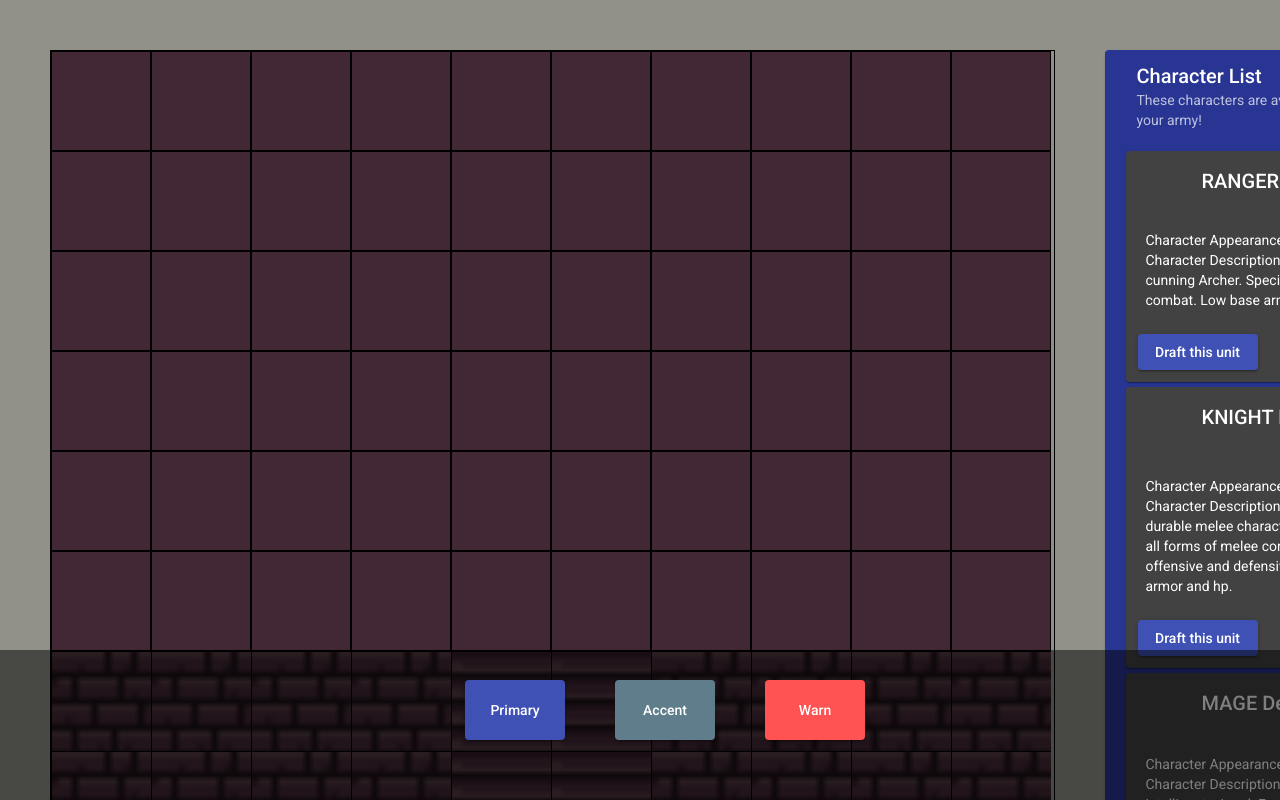
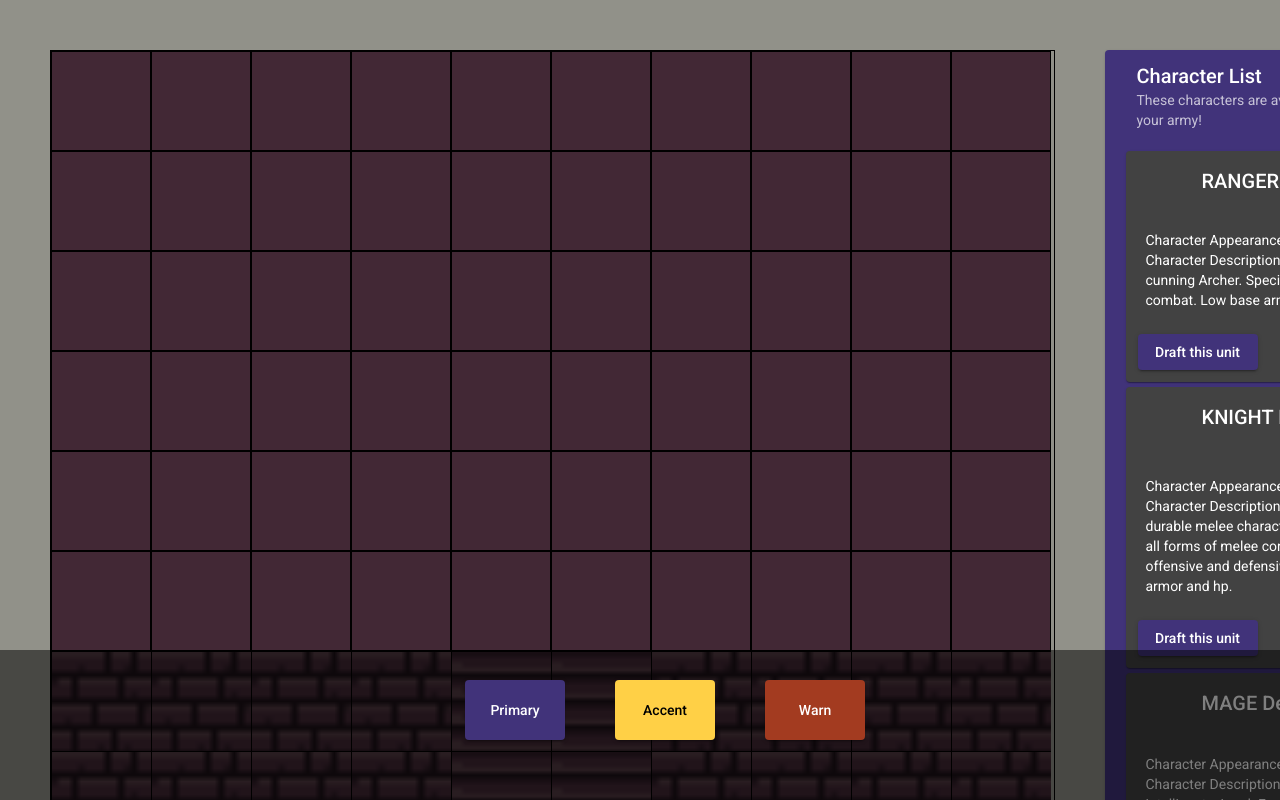
Before and after one commit to zipit145/boardgame, an Angular app: page / in a window 1280 px wide. Shown: the top 800 px of the page. Built offline with nearby package versions, Linux system fonts and the light colour scheme.

Commit message:
set up custom color palettes in theme

```diff
--- a/src/app/character-dashboard/character-dashboard.component.css
+++ b/src/app/character-dashboard/character-dashboard.component.css
@@ -1,4 +1,4 @@
 .mat-card {
-    background-color: #283593;
+    background-color: #41337A;
     margin: 50px
 }
--- a/src/custom-theme.scss
+++ b/src/custom-theme.scss
@@ -1,28 +1,115 @@
 
-// Custom Theming for Angular Material
-// For more information: https://material.angular.io/guide/theming
 @import '~@angular/material/theming';
-// Plus imports for other components in your app.
 
-// Include the common styles for Angular Material. We include this here so that you only
-// have to load a single css file for Angular Material in your app.
-// Be sure that you only ever include this mixin once!
 @include mat-core();
 
-// Define the palettes for your theme using the Material Design palettes available in palette.scss
-// (imported above). For each palette, you can optionally specify a default, lighter, and darker
-// hue. Available color palettes: https://material.io/design/color/
-/* For use in src/lib/core/theming/_palette.scss */
+$boardgame-primary-palette: (
+    50 : #e8e7ef,
+    100 : #c6c2d7,
+    200 : #a099bd,
+    300 : #7a70a2,
+    400 : #5e528e,
+    500 : #41337a,
+    600 : #3b2e72,
+    700 : #322767,
+    800 : #2a205d,
+    900 : #1c144a,
+    A100 : #9586ff,
+    A200 : #6953ff,
+    A400 : #3c20ff,
+    A700 : #2607ff,
+    contrast: (
+        50 : #000000,
+        100 : #000000,
+        200 : #000000,
+        300 : #ffffff,
+        400 : #ffffff,
+        500 : #ffffff,
+        600 : #ffffff,
+        700 : #ffffff,
+        800 : #ffffff,
+        900 : #ffffff,
+        A100 : #000000,
+        A200 : #ffffff,
+        A400 : #ffffff,
+        A700 : #ffffff,
+    )
+);
+$boardgame-warn-palette: (
+    50 : #f4e7e4,
+    100 : #e3c4bc,
+    200 : #d19d90,
+    300 : #bf7663,
+    400 : #b15841,
+    500 : #a33b20,
+    600 : #9b351c,
+    700 : #912d18,
+    800 : #882613,
+    900 : #77190b,
+    A100 : #ffb0a8,
+    A200 : #ff8275,
+    A400 : #ff5342,
+    A700 : #ff3c29,
+    contrast: (
+        50 : #000000,
+        100 : #000000,
+        200 : #000000,
+        300 : #000000,
+        400 : #ffffff,
+        500 : #ffffff,
+        600 : #ffffff,
+        700 : #ffffff,
+        800 : #ffffff,
+        900 : #ffffff,
+        A100 : #000000,
+        A200 : #000000,
+        A400 : #000000,
+        A700 : #ffffff,
+    )
+);
+$boardgame-accent-palette: (
+    50 : #fff9e9,
+    100 : #fff1c8,
+    200 : #ffe8a3,
+    300 : #ffde7e,
+    400 : #ffd762,
+    500 : #ffd046,
+    600 : #ffcb3f,
+    700 : #ffc437,
+    800 : #ffbe2f,
+    900 : #ffb320,
+    A100 : #ffffff,
+    A200 : #ffffff,
+    A400 : #ffeecf,
+    A700 : #ffe4b6,
+    contrast: (
+        50 : #000000,
+        100 : #000000,
+        200 : #000000,
+        300 : #000000,
+        400 : #000000,
+        500 : #000000,
+        600 : #000000,
+        700 : #000000,
+        800 : #000000,
+        900 : #000000,
+        A100 : #000000,
+        A200 : #000000,
+        A400 : #000000,
+        A700 : #000000,
+    )
+);
 
 
-$boardgame-primary: mat-palette($mat-indigo);
-$boardgame-accent: mat-palette($mat-blue-grey);
 
-// The warn palette is optional (defaults to red).
-$boardgame-warn: mat-palette($mat-red, A200);
 
-// Create the theme object. A theme consists of configurations for individual
-// theming systems such as "color" or "typography".
+
+
+
+$boardgame-primary: mat-palette($boardgame-primary-palette, 500);
+$boardgame-accent: mat-palette($boardgame-accent-palette, 500);
+$boardgame-warn: mat-palette($boardgame-warn-palette, 500);
+
 $boardgame-theme: mat-dark-theme((
   color: (
     primary: $boardgame-primary,
@@ -30,10 +117,6 @@ $boardgame-theme: mat-dark-theme((
     warn: $boardgame-warn,
   )
 ));
-
-// Include theme styles for core and each component used in your app.
-// Alternatively, you can import and @include the theme mixins for each component
-// that you are using.
 @include angular-material-theme($boardgame-theme);
 
 
```
